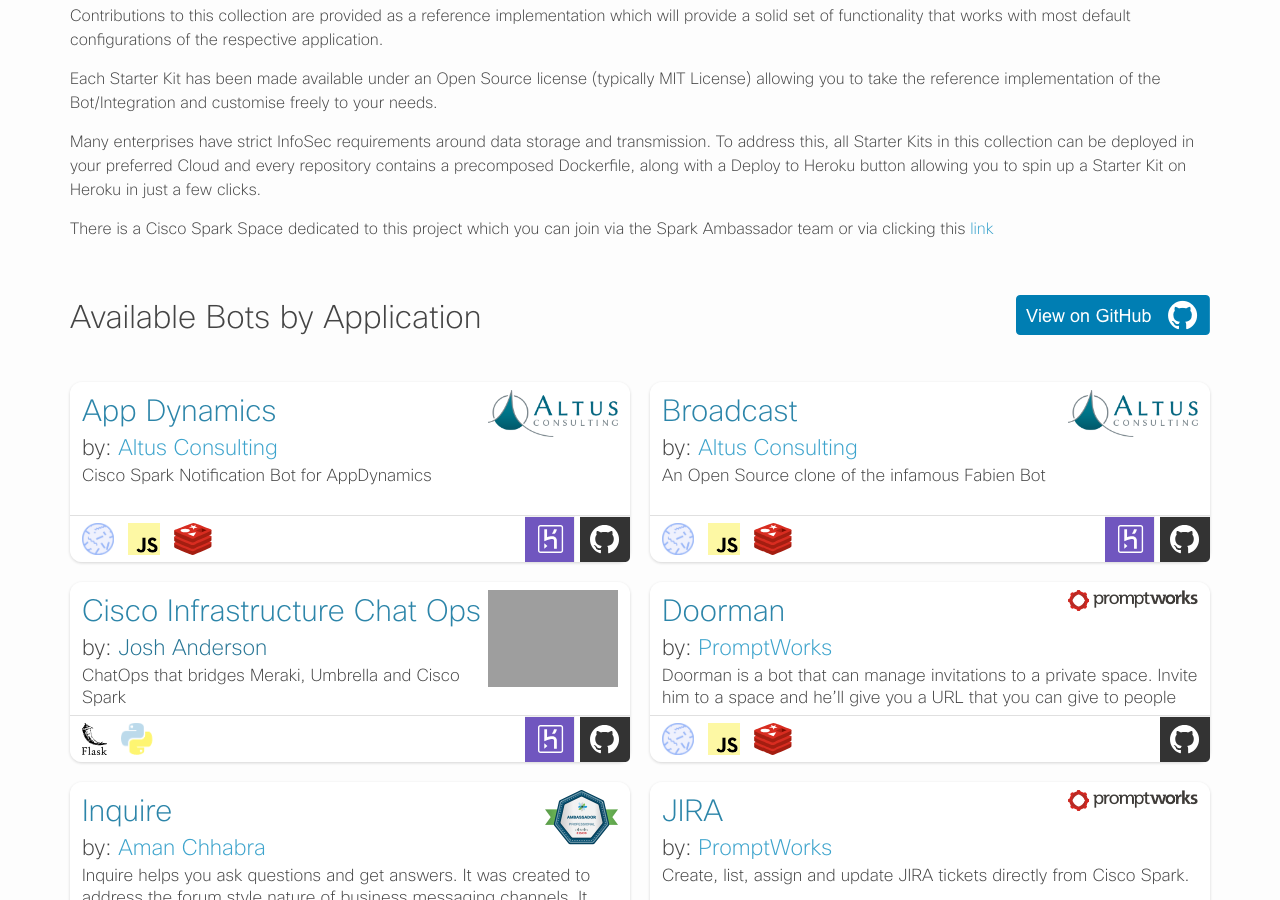
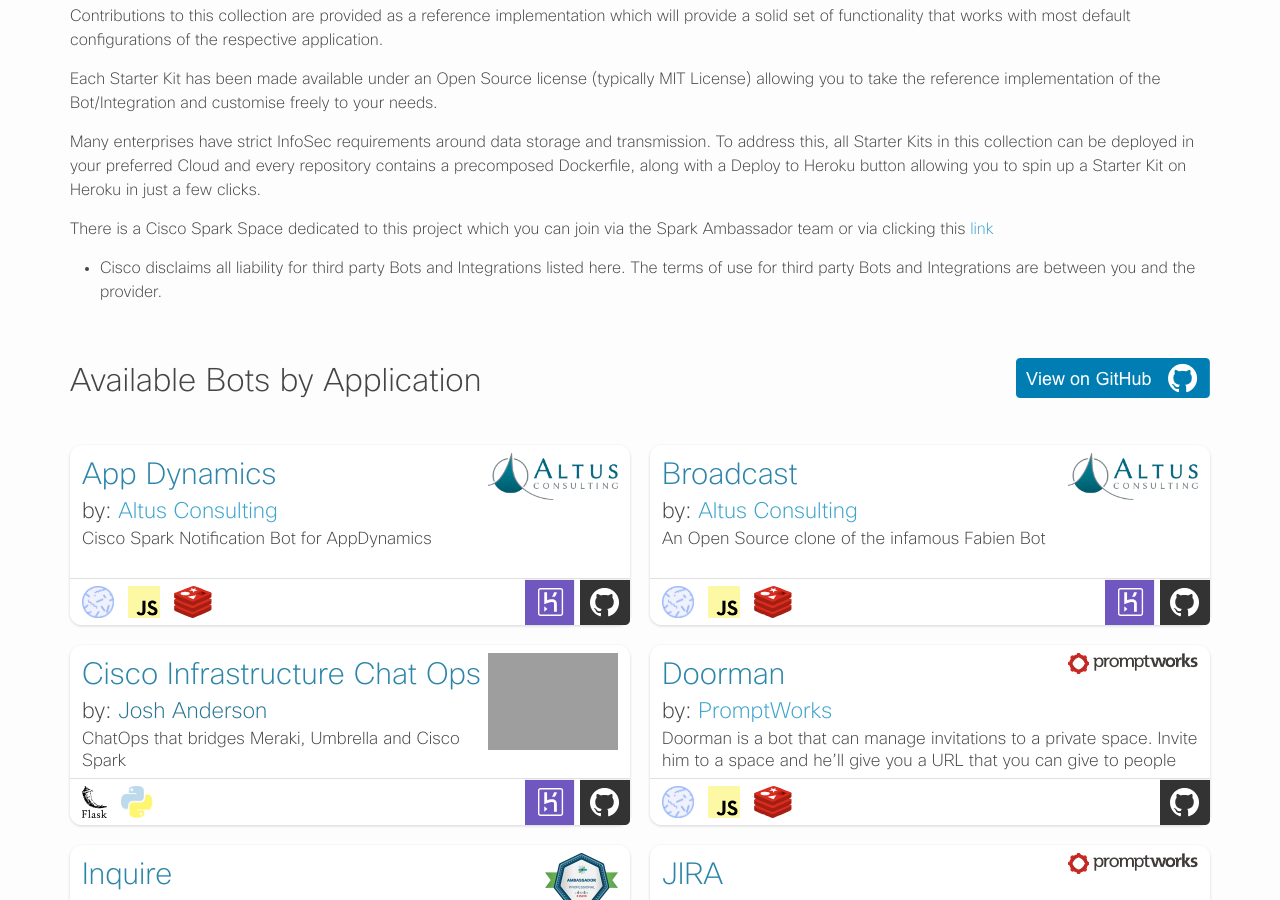
Before and after one commit to CiscoWebexTeamsAmbassadors/StarterKits, a Jekyll site: the page built from index.md, in a window 1280 px wide and 900 px high, scrolled down 872 px. Built offline with Jekyll 4.4.1, drawn with Linux system fonts in a browser that asks for light colours; nearby versions of some CDN libraries; comment, search, counter and statistics services are not loaded.

Commit message:
Update index.md

```diff
--- a/index.md
+++ b/index.md
@@ -56,6 +56,8 @@ Many enterprises have strict InfoSec requirements around data storage and transm
 
 There is a Cisco Spark Space dedicated to this project which you can join via the Spark Ambassador team or via clicking this [link](https://eurl.io/#S1C_161YW)
 
+* Cisco disclaims all liability for third party Bots and Integrations listed here. The terms of use for third party Bots and Integrations are between you and the provider.
+
 <br>
 
 ## Available Bots by Application <a class="btn-github" href="https://github.com/CiscoSparkAmbassadors/PowerUps" target="_blank" alt="view on github"><img class="btn-github" src="{{ site.url }}/assets/img/btn-github.png" /></a>
```
